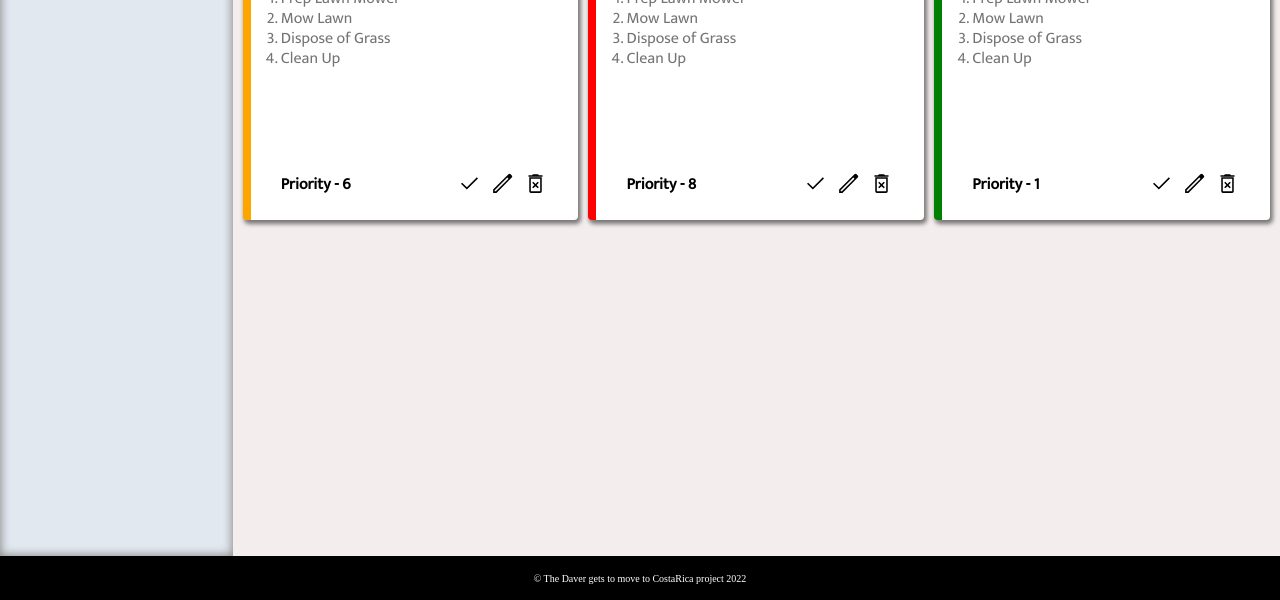
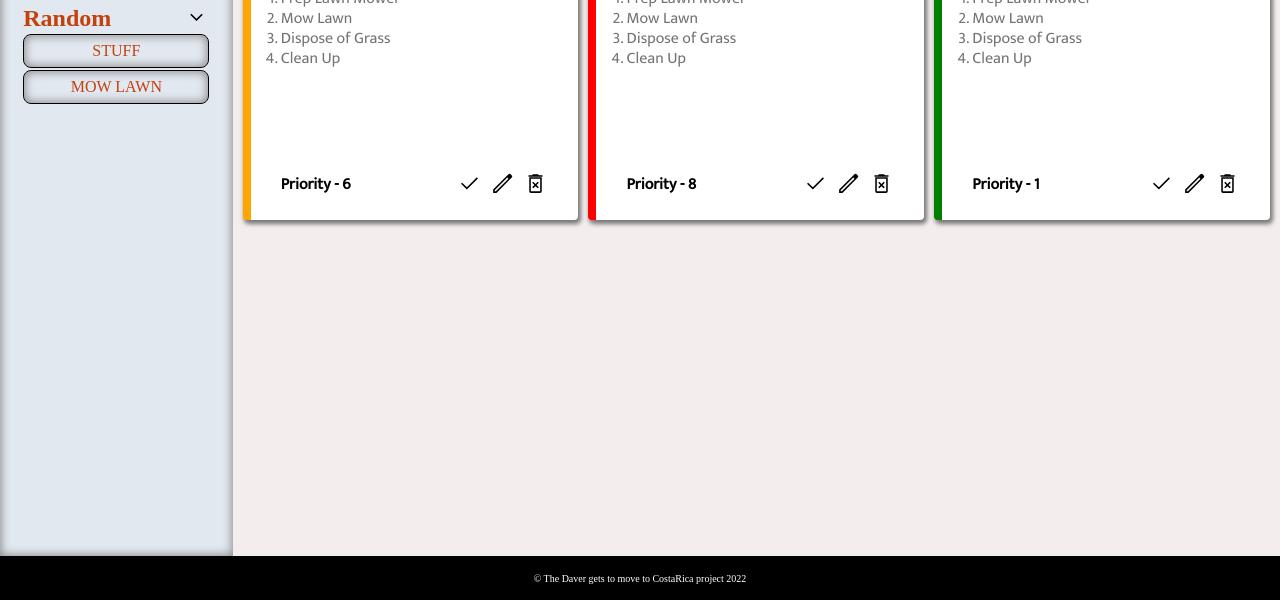
Before and after one commit to Daver067/to-do-list, a website built with webpack: page src/index.html in a window 1280 px wide. Shown: the part 262-862 px from the top of the page. Built offline with nearby package versions, Linux system fonts and the light colour scheme.

Commit message:
got the nav bar up and running. some functionality isn't initiaited yet

```diff
--- a/src/imageLoaderAndListener.js
+++ b/src/imageLoaderAndListener.js
@@ -1,11 +1,17 @@
 import editImage from "./images/edit.svg";
 import deleteImage from "./images/delete.svg";
 import checkImage from "./images/check.svg";
+import uncheckImage from "./images/uncheck.svg";
+import maximizeImage from "./images/expand.svg";
+import minimizeImage from "./images/minimize.svg";
 
 const allImages = {
   check: checkImage,
   delete: deleteImage,
   edit: editImage,
+  uncheck: uncheckImage,
+  maximize: maximizeImage,
+  minimize: minimizeImage,
 };
 
 export { allImages };
--- a/src/index.js
+++ b/src/index.js
@@ -1,4 +1,14 @@
 import "./style.css";
 import { renderPage } from "./renderPage";
+import { renderNav } from "./navBar";
+import { allListeners } from "./eventListeners,js";
+import { checkForActiveProject, General } from "./projectsTodos";
+
 //renders general page layout
 renderPage();
+renderNav();
+allListeners();
+
+//using this for pageload for now.
+General.toggleActive();
+checkForActiveProject();
--- /dev/null
+++ b/src/navBar.js
@@ -0,0 +1,62 @@
+import { projects } from "./projectsTodos";
+import { createNewElement } from "./renderPage";
+import { allImages } from "./imageLoaderAndListener";
+
+//creates a new DOM element for a Project and gives it n image
+function createNewProjectNav(project) {
+  const thisImage = new Image();
+  thisImage.src = minMaxImageLoader(project);
+  thisImage.addEventListener("click", () => {
+    toggleExpandedProject(project);
+  });
+  const newProject = createNewElement(
+    "ul",
+    "project-shortcut",
+    `<div id=nameAndImage>${project.name}</div>`
+  );
+  newProject.firstElementChild.appendChild(thisImage);
+  return newProject;
+}
+
+//creates Dom elements for each toDo in the project and appends them to the project dom
+function appendToDoElementsToProject(project, parentNode) {
+  project.toDos.forEach((todo) => {
+    if (project.expanded) {
+      parentNode.appendChild(
+        createNewElement("li", `to-do-shortcut`, `${todo.name.toUpperCase()}`)
+      );
+    } else parentNode.append(".");
+  });
+}
+
+//if the project is active makes a minimize and vice versa
+function minMaxImageLoader(project) {
+  return project.active ? allImages.minimize : allImages.maximize;
+}
+
+//clears the Nav so the newly appended items dont overlap
+function clearNav() {
+  const nav = document.querySelector(".project-nav-bar");
+  while (nav.firstElementChild) {
+    nav.removeChild(nav.firstElementChild);
+  }
+}
+
+//renders the nav bar with all current project with all toDos
+function renderNav() {
+  const NavBar = document.querySelector(".project-nav-bar");
+  clearNav();
+  projects.forEach((project) => {
+    const DomElement = createNewProjectNav(project);
+    appendToDoElementsToProject(project, DomElement);
+    NavBar.appendChild(DomElement);
+  });
+}
+
+//event listener for expanding and minimizing the navbar projects
+function toggleExpandedProject(project) {
+  project.toggleExpanded();
+  renderNav();
+}
+
+export { renderNav };
--- a/src/projectsTodos.js
+++ b/src/projectsTodos.js
@@ -5,6 +5,7 @@ import {
   deleteListener,
   editListener,
 } from "./eventListeners,js";
+import { renderNav } from "./navBar";
 
 /***************************************************************
  * TODO CLASS
@@ -52,11 +53,21 @@ class toDo {
     toDoCard = this.#priorityColorChange(toDoCard);
     const images = createNewElement("div", "images", "");
 
-    const checkMark = this.#addImages(allImages.check);
-    checkMark.addEventListener("click", () => {
-      checkMarkListener(this);
-    });
-    images.appendChild(checkMark);
+    //changes checkmark to uncheck
+    if (this.completed) {
+      const unCheckMark = this.#addImages(allImages.uncheck);
+      unCheckMark.addEventListener("click", () => {
+        checkMarkListener(this);
+      });
+      images.appendChild(unCheckMark);
+    } else {
+      const checkMark = this.#addImages(allImages.check);
+      checkMark.addEventListener("click", () => {
+        checkMarkListener(this);
+      });
+      images.appendChild(checkMark);
+    }
+    // end of this big function
 
     const editButton = this.#addImages(allImages.edit);
     editButton.addEventListener("click", () => {
@@ -117,8 +128,12 @@ class Project {
     this.toDos = [];
     this.toDoDoms = [];
     this.active = false;
+    this.expanded = true;
   }
 
+  toggleExpanded = () => {
+    this.expanded == true ? (this.expanded = false) : (this.expanded = true);
+  };
   toggleActive = () => {
     this.active == true ? (this.active = false) : (this.active = true);
   };
@@ -187,6 +202,7 @@ function checkForActiveProject() {
       project.turnToDosIntoDoms();
       project.renderDoms();
     }
+    renderNav();
   });
 }
 
@@ -211,18 +227,28 @@ let mowLawn3 = new toDo(
   1,
   "General"
 );
+let anotherToDo = new toDo(
+  "stuff",
+  ["thing", "another thing", "ok this is it"],
+  5,
+  "Random"
+);
+
+let Random = new Project("Random");
+Random.addToDo(anotherToDo);
+Random.addToDo(mowLawn);
 
 let General = new Project("General");
 General.addToDo(mowLawn);
 General.addToDo(mowLawn2);
 General.addToDo(mowLawn3);
 
-let projects = ["junk", "more junk", General, "test"];
+let projects = [General];
+projects.push(Random);
 
 export { General, projects, toDo, Project, checkForActiveProject };
 /*
 toDo goes to eventListeners
 Project goes to eventListeners
 general to renderPage
-projects to...? i forget
 */
--- a/src/renderPage.js
+++ b/src/renderPage.js
@@ -1,6 +1,3 @@
-import { allListeners } from "./eventListeners,js";
-import { checkForActiveProject, General } from "./projectsTodos";
-
 function createNewElement(type, addClass, innerHTML) {
   const domElement = document.createElement(type);
   domElement.classList.add(addClass);
@@ -25,7 +22,7 @@ function createNav() {
   const nav = createNewElement(
     "div",
     "nav",
-    `<div class="project-buttons"><button id="newProject">New Project</button><button id="newToDo">New To-Do</button></div>`
+    `<div class="project-buttons"><button id="newProject">New Project</button><button id="newToDo">New To-Do</button></div><div class="project-nav-bar"</div>`
   );
   return nav;
 }
@@ -55,14 +52,9 @@ function renderPage() {
   const container = createNewElement("div", "container", "");
   document.querySelector("body").appendChild(container);
   container.appendChild(createHeader());
+  container.appendChild(createNav());
   container.appendChild(createDisplay());
   container.appendChild(createFooter());
-  container.appendChild(createNav());
-  allListeners();
-
-  //using this for pageload for now.
-  General.toggleActive();
-  checkForActiveProject();
 }
 
 export { renderPage, createNewElement };
--- a/src/style.css
+++ b/src/style.css
@@ -48,10 +48,10 @@
   grid-area: 1/1/3/2;
   background-color: #e2e8f0;
   box-shadow: inset 0px 0px 10px 1px #888888;
-  display: flex;
-  flex-direction: column;
-  justify-content: flex-start;
-  gap: 5%;
+  display: grid;
+  grid-template-columns: 1fr;
+  grid-template-rows: 0.5fr 7fr;
+  gap: 2%;
   padding: 10%;
 }
 
@@ -148,9 +148,17 @@
 }
 
 .project-buttons {
+  grid-area: 1/1/2/2;
   display: flex;
   flex-direction: column;
   gap: 5px;
+}
+
+.project-nav-bar {
+  grid-area: 2/1/3/2;
+  display: flex;
+  flex-direction: column;
+  gap: 8px;
 }
 
 #rmProject {
```
Also changed, not shown: dist/7dd0cb697b666a745cd5.svg (added), dist/a0923085b41a8428265a.svg (added), dist/bundle.js, dist/e2c3cc6c7d3dd5d2cd51.svg (added), dist/index.html, src/images/uncheck.svg (added), src/navBarDisplay.js (deleted).
